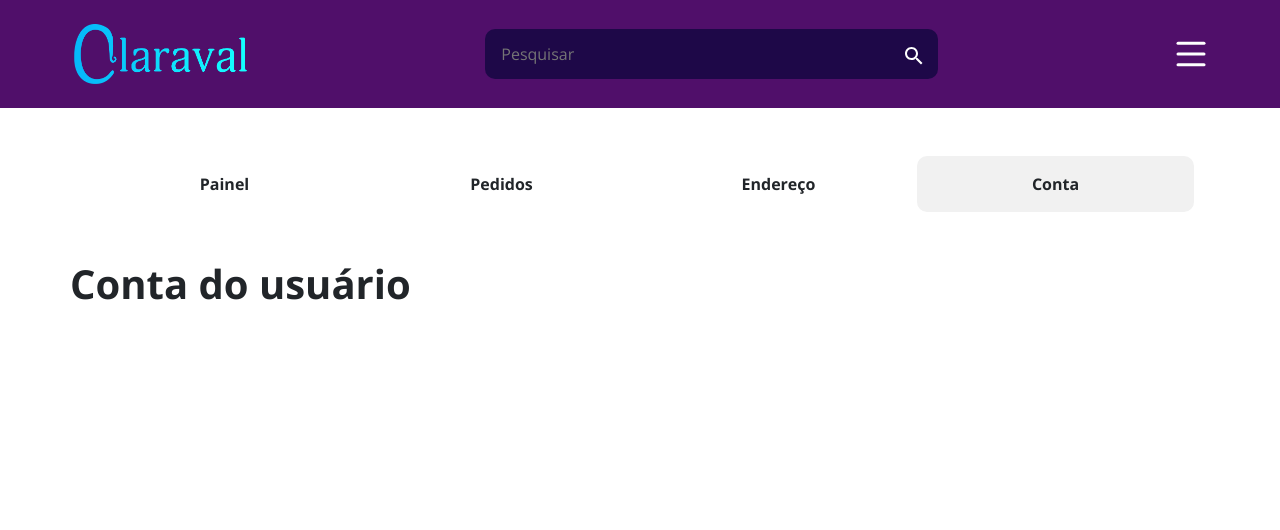
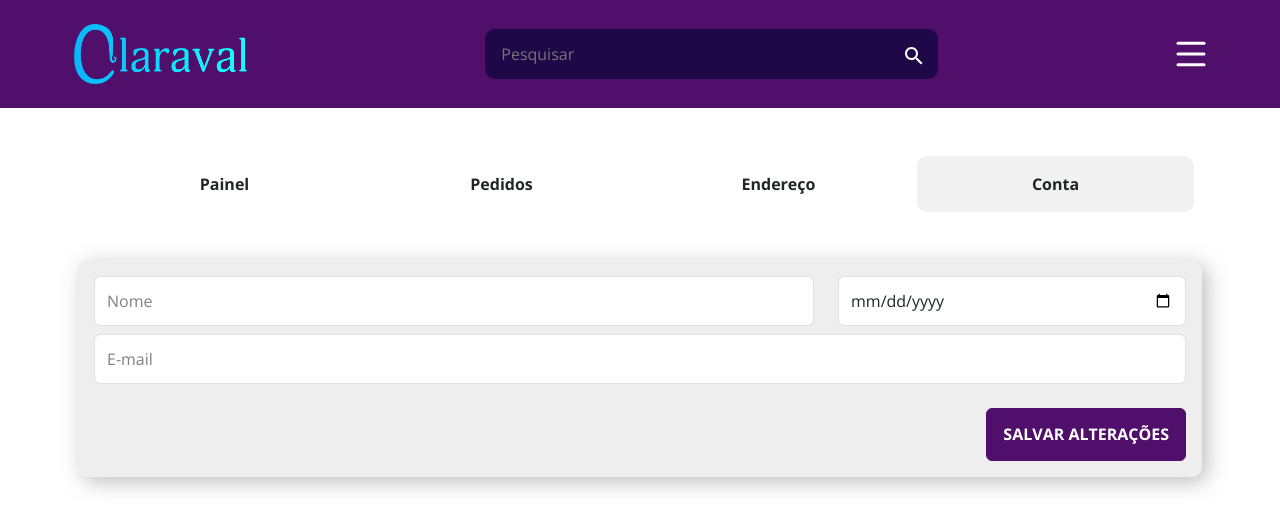
Before and after one commit to GabrielSousaJS/claraval-store-v2-frontend, a React (Vite) app in the folder frontend/: page /profile/account in a window 1280 px wide. Shown: the top 530 px of the page. Built offline with nearby package versions, Linux system fonts and the light colour scheme; no server answers.

Commit message:
FEAT: Atualização de dados pessoais

```diff
--- a/frontend/src/routes/ClientHome/UserProfile/UserAccount/index.tsx
+++ b/frontend/src/routes/ClientHome/UserProfile/UserAccount/index.tsx
@@ -1,7 +1,164 @@
+import { useContext, useEffect, useState } from "react";
+import { ContextToken } from "../../../../utils/context-token";
+import { useNavigate } from "react-router-dom";
+import { ButtonPrimary } from "../../../../components/ButtonPrimary";
+import { UserDTO } from "../../../../models/user";
+import FormInput from "../../../../components/FormInput";
+import DialogInfo from "../../../../components/DialogInfo";
+import * as validation from "../../../../utils/validations";
+import * as forms from "../../../../utils/forms";
+import * as userService from "../../../../services/user-service";
+import * as formatters from "../../../../utils/formatters";
+
 export default function UserAccount() {
+  const { setContextTokenPayload } = useContext(ContextToken);
+
+  const [formData, setFormData] = useState<any>({
+    name: {
+      value: "",
+      id: "name",
+      name: "name",
+      type: "text",
+      placeholder: "Nome",
+      validation: function (value: string) {
+        return validation.legthDefaultValidation(value);
+      },
+      message: "Informe um nome entre 3 a 80 caracteres",
+    },
+    birthDate: {
+      value: "",
+      id: "birthDate",
+      name: "birthDate",
+      type: "date",
+      placeholder: "Data de nascimento",
+      validation: function (value: string) {
+        return validation.birthDateValidation(value);
+      },
+      message: "Idade mínima de 18 anos",
+    },
+    email: {
+      value: "",
+      id: "email",
+      name: "email",
+      type: "text",
+      placeholder: "E-mail",
+      validation: function (value: string) {
+        return validation.emailValidation(value);
+      },
+      message: "Informe um e-mail válido",
+    },
+  });
+
+  const [dialogInfo, setDialogInfo] = useState({
+    visible: false,
+    message: "Faça o login novamente devido as alterações realizadas",
+  });
+
+  const [user, setUser] = useState<UserDTO>();
+
+  const navigate = useNavigate();
+
+  useEffect(() => {
+    userService.getProfileRequest().then((response) => {
+      setUser(response.data);
+      response.data.birthDate = formatters.formatDateToUS(
+        response.data.birthDate
+      );
+      setFormData(forms.updateAll(formData, response.data));
+    });
+  }, []);
+
+  function handleInputChange(event: any) {
+    setFormData(
+      forms.updateAndValidate(formData, event.target.name, event.target.value)
+    );
+  }
+
+  function handleTurnDirty(name: string) {
+    setFormData(forms.dirtyAndValidate(formData, name));
+  }
+
+  function handleSubmit(event: any) {
+    event.preventDefault();
+    const formDataValidated = forms.dirtyAndValidateAll(formData);
+
+    if (forms.hasAnyInvalid(formDataValidated)) {
+      setFormData(formDataValidated);
+      return;
+    }
+
+    const requestBody = forms.toValues(formDataValidated);
+    requestBody.birthDate = formatters.formatDateToISO(requestBody.birthDate);
+
+    if (user)
+      return userService
+        .updateClientRequest(user.id, requestBody)
+        .then(() => {
+          setDialogInfo({ ...dialogInfo, visible: true });
+          setContextTokenPayload(undefined);
+          setUser(undefined);
+          navigate("/login");
+        })
+        .catch((error) => {
+          setFormData(
+            forms.setBackendErrors(
+              formDataValidated,
+              error.response.data.errors
+            )
+          );
+        });
+  }
+
+  function handleDialogInfoClose() {
+    setDialogInfo({ ...dialogInfo, visible: false });
+  }
+
   return (
-    <section>
-      <h1>Conta do usuário</h1>
+    <section className="base-card p-3 ms-2 me-2">
+      <form onSubmit={handleSubmit}>
+        <div className="row">
+          <div className="col-md-8 pb-2">
+            <FormInput
+              {...formData.name}
+              className="form-control base-input"
+              onTurnDirty={handleTurnDirty}
+              onChange={handleInputChange}
+            />
+            <div className="form-error">{formData.name.message}</div>
+          </div>
+          <div className="col-md-4 pb-2">
+            <FormInput
+              {...formData.birthDate}
+              className="form-control base-input"
+              onTurnDirty={handleTurnDirty}
+              onChange={handleInputChange}
+            />
+            <div className="form-error">{formData.birthDate.message}</div>
+          </div>
+          <div className="col-12 pb-4">
+            <FormInput
+              {...formData.email}
+              className="form-control base-input"
+              onTurnDirty={handleTurnDirty}
+              onChange={handleInputChange}
+            />
+            <div className="form-error">{formData.email.message}</div>
+          </div>
+        </div>
+
+        <div className="text-end">
+          <div className="d-inline-block">
+            <ButtonPrimary text="Salvar alterações" />
+          </div>
+        </div>
+      </form>
+
+      {dialogInfo.visible && (
+        <DialogInfo
+          onDialogClose={handleDialogInfoClose}
+          message={dialogInfo.message}
+        />
+      )}
     </section>
   );
 }
--- a/frontend/src/routes/SignUp/index.tsx
+++ b/frontend/src/routes/SignUp/index.tsx
@@ -215,7 +215,7 @@ export default function SignUp() {
 
     const address = forms.toValues(formDataAddress);
     const requestBody = forms.toValues(formDataUser);
-    requestBody.birthDate = formatters.formatDate(requestBody.birthDate);
+    requestBody.birthDate = formatters.formatDateToISO(requestBody.birthDate);
     requestBody.address = address;
 
     return userService
--- a/frontend/src/services/user-service.ts
+++ b/frontend/src/services/user-service.ts
@@ -19,3 +19,14 @@ export function insertClientRequest(data: any) {
 
   return requestBackend(config);
 }
+
+export function updateClientRequest(id: number, data: any) {
+  const config: AxiosRequestConfig = {
+    method: "PUT",
+    url: `/api/users/${id}`,
+    data,
+    withCredentials: true,
+  };
+
+  return requestBackend(config);
+}
--- a/frontend/src/utils/formatters.ts
+++ b/frontend/src/utils/formatters.ts
@@ -3,7 +3,12 @@ export const formatPrice = (price: number) => {
   return Intl.NumberFormat("pt-BR", params).format(price);
 };
 
-export const formatDate = (date: string): string => {
+export const formatDateToISO = (date: string): string => {
   const newDate = new Date(date);
   return newDate.toISOString();
 };
+
+export const formatDateToUS = (date: string): string => {
+  const newDate = new Date(date);
+  return newDate.toISOString().substring(0, 10);
+};
```
